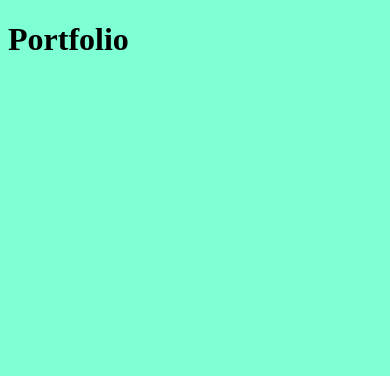
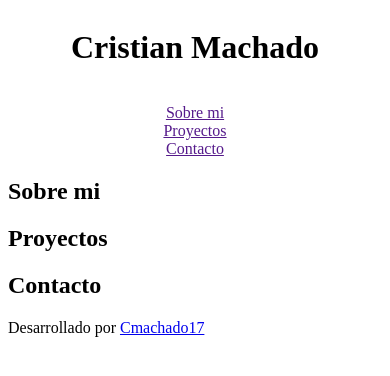
Before and after one commit to cmachado17/Actividad-3---Portfolio-Personal---Cristian-Machado, a plain HTML site: page index.html in a window 390 px wide. Drawn offline with Linux system fonts and the light colour scheme.

Commit message:
primera idea html, header y nav responsive

```diff
--- a/index.html
+++ b/index.html
@@ -9,6 +9,29 @@
     <script src="./script/script.js"></script>
 </head>
 <body>
-    <h1>Portfolio</h1>
+    <header>
+            <h1>Cristian Machado</h1>
+    </header>
+    <nav>
+        <ul class="lista-horizontal">
+            <li><a href="">Sobre mi</a></li>
+            <li><a href="">Proyectos</a></li>
+            <li><a href="">Contacto</a></li>
+        </ul>
+    </nav>
+<main>
+    <section>
+        <h2>Sobre mi</h2>
+    </section>
+    <section>
+        <h2>Proyectos</h2>
+    </section>
+    <section>
+        <h2>Contacto</h2>
+    </section>
+</main>
+    <footer>
+        <p>Desarrollado por <a href="https://github.com/cmachado17" target="_blank">Cmachado17</a></p>
+    </footer>
 </body>
 </html>
--- a/styles/style.css
+++ b/styles/style.css
@@ -1,3 +1,31 @@
-body{
-    background-color: aquamarine;
+header{
+    display: flex;
+    justify-content: center;
 }
+
+ul{
+    list-style-type: none;
+    display: flex;
+    justify-content: center;
+    padding: 0px 20px;
+}
+
+
+.lista-horizontal li{
+    display: inline-block;
+    align-items: center;
+    margin: 0 10px;
+}
+
+
+@media (max-width: 400px){
+
+    ul{
+        display: block;
+        justify-content: center;
+    }
+    .lista-horizontal li{
+        display: flex;
+        justify-content: center;
+    }
+}
```
